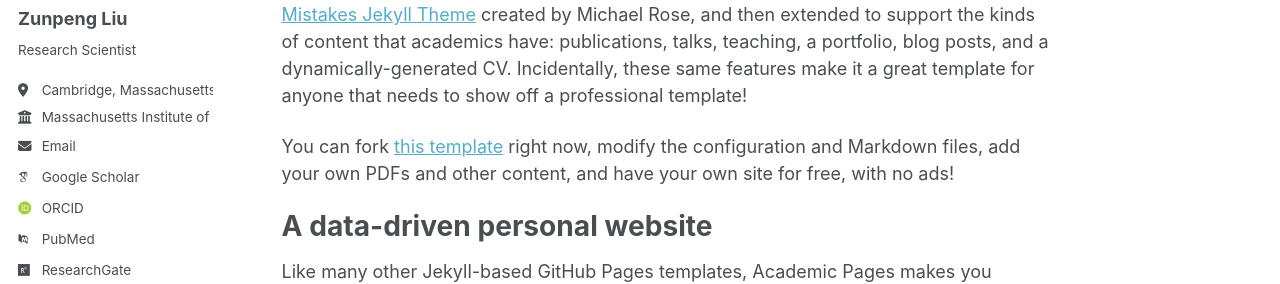
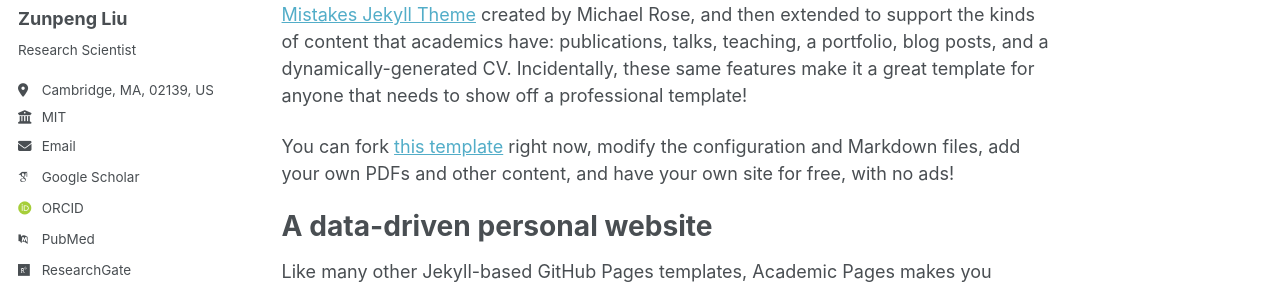
Before and after one commit to ZunpengLiu/zunpengliu.github.io, a Jekyll site: the page built from _pages/about.md, in a window 1280 px wide. Shown: the part 276-560 px from the top of the page. Built offline with Jekyll 4.4.1, drawn with Linux system fonts in a browser that asks for light colours; some web fonts are replaced; a script that is not in the unit is left out.

Commit message:
Update _config.yml

```diff
--- a/_config.yml
+++ b/_config.yml
@@ -26,8 +26,8 @@
   name             : "Zunpeng Liu"
   pronouns         : # example "she/her"
   bio              : "Research Scientist"
-  location         : "Cambridge, Massachusetts, 02139, USA"
-  employer         : "Massachusetts Institute of Technology"
+  location         : "Cambridge, MA, 02139, USA"
+  employer         : "MIT"
   uri              : # URL
   email            : "zunpeng@mit.edu"
 
```
